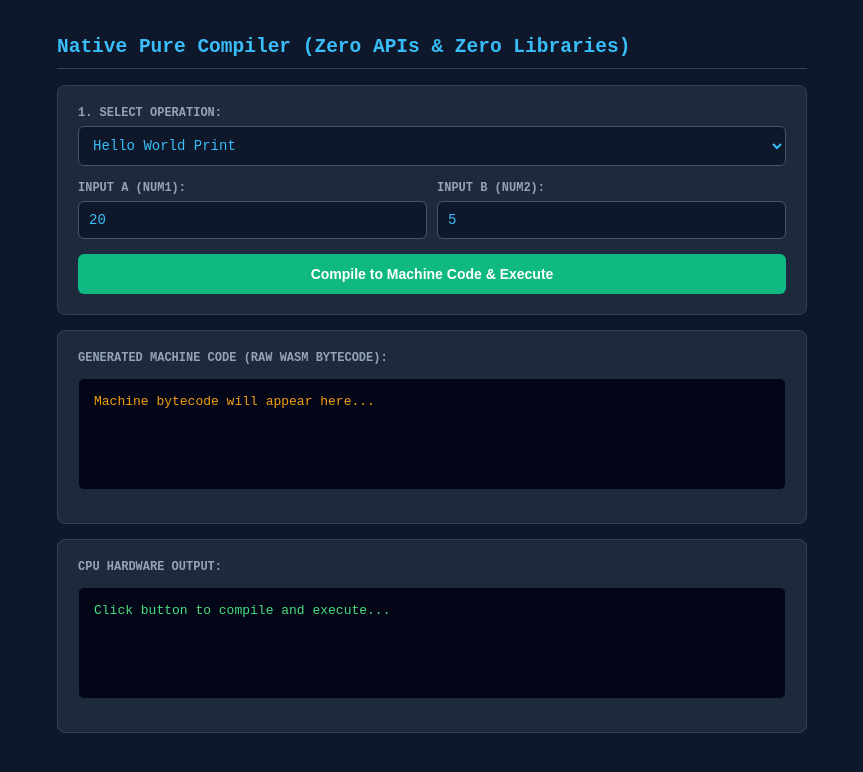
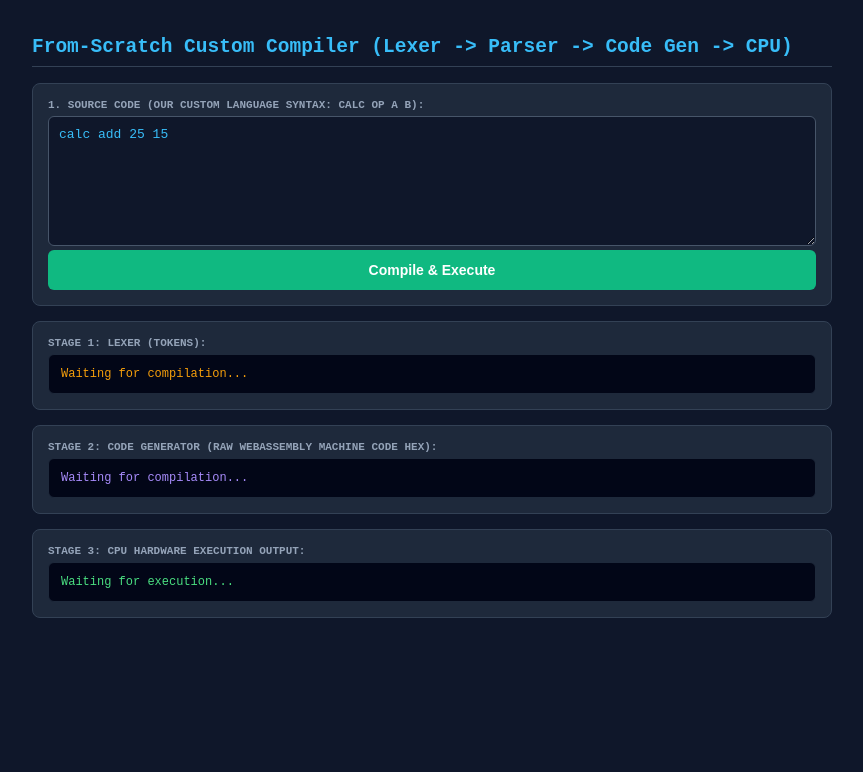
Before and after one commit to sunjinatonni6-lab/CPPify, a plain HTML site: page index.html in a window 1280 px wide. Shown: the whole page, without its empty margins (208-1071 px from the left). Drawn offline with Linux system fonts and the light colour scheme.

Commit message:
Update index.html

```diff
--- a/index.html
+++ b/index.html
@@ -3,138 +3,149 @@
 <head>
   <meta charset="UTF-8">
   <meta name="viewport" content="width=device-width, initial-scale=1.0">
-  <title>Native Pure Compiler (No APIs, No Libraries)</title>
+  <title>From-Scratch Custom Compiler</title>
   <style>
-    body { font-family: monospace; background: #0f172a; color: #f8fafc; padding: 20px; max-width: 750px; margin: auto; }
-    h2 { color: #38bdf8; border-bottom: 1px solid #334155; padding-bottom: 10px; }
-    .card { background: #1e293b; border: 1px solid #334155; padding: 20px; border-radius: 8px; margin-bottom: 15px; }
-    label { display: block; margin-bottom: 6px; font-weight: bold; color: #94a3b8; font-size: 12px; text-transform: uppercase; }
-    input, select { width: 100%; background: #0f172a; color: #38bdf8; border: 1px solid #475569; padding: 10px; font-size: 14px; border-radius: 6px; box-sizing: border-box; margin-bottom: 15px; font-family: inherit; }
-    button { background: #10b981; color: #fff; border: none; padding: 12px 20px; font-size: 14px; font-weight: bold; cursor: pointer; border-radius: 6px; width: 100%; transition: 0.2s; }
+    body { font-family: monospace; background: #0f172a; color: #f8fafc; padding: 20px; max-width: 800px; margin: auto; }
+    h2 { color: #38bdf8; border-bottom: 1px solid #334155; padding-bottom: 8px; }
+    .card { background: #1e293b; border: 1px solid #334155; padding: 15px; border-radius: 8px; margin-bottom: 15px; }
+    label { display: block; margin-bottom: 5px; font-weight: bold; color: #94a3b8; font-size: 11px; text-transform: uppercase; }
+    textarea, input { width: 100%; background: #0f172a; color: #38bdf8; border: 1px solid #475569; padding: 10px; font-size: 13px; border-radius: 6px; box-sizing: border-box; font-family: inherit; }
+    textarea { height: 130px; resize: vertical; }
+    input { height: 38px; margin-bottom: 10px; }
+    button { background: #10b981; color: #fff; border: none; padding: 12px 20px; font-size: 14px; font-weight: bold; cursor: pointer; border-radius: 6px; width: 100%; }
     button:hover { background: #059669; }
-    pre { background: #020617; border: 1px solid #1e293b; padding: 15px; border-radius: 6px; color: #4ade80; white-space: pre-wrap; font-size: 13px; min-height: 80px; }
-    .bytes { color: #f59e0b; word-break: break-all; }
+    pre { background: #020617; border: 1px solid #1e293b; padding: 12px; border-radius: 6px; color: #4ade80; white-space: pre-wrap; font-size: 12px; margin: 0; }
+    .tokens { color: #f59e0b; }
+    .bytecode { color: #a78bfa; }
   </style>
 </head>
 <body>
 
-  <h2>Native Pure Compiler (Zero APIs & Zero Libraries)</h2>
+  <h2>From-Scratch Custom Compiler (Lexer -> Parser -> Code Gen -> CPU)</h2>
 
   <div class="card">
-    <label>1. Select Operation:</label>
-    <select id="function-select">
-      <option value="hello">Hello World Print</option>
-      <option value="add">Addition (+)</option>
-      <option value="sub">Subtraction (-)</option>
-      <option value="mult">Multiplication (*)</option>
-      <option value="div">Division (/)</option>
-    </select>
-
-    <div style="display: flex; gap: 10px;">
-      <div style="flex: 1;">
-        <label>Input A (num1):</label>
-        <input type="number" id="input-a" value="20">
-      </div>
-      <div style="flex: 1;">
-        <label>Input B (num2):</label>
-        <input type="number" id="input-b" value="5">
-      </div>
-    </div>
-
-    <button onclick="compileAndExecute()">Compile to Machine Code & Execute</button>
+    <label>1. Source Code (Our Custom Language syntax: <code>calc op a b</code>):</label>
+    <textarea id="source">calc add 25 15</textarea>
+    <button onclick="runCompiler()">Compile & Execute</button>
   </div>
 
   <div class="card">
-    <label>Generated Machine Code (Raw WASM Bytecode):</label>
-    <pre id="bytecode" class="bytes">Machine bytecode will appear here...</pre>
+    <label>Stage 1: Lexer (Tokens):</label>
+    <pre id="lex-output" class="tokens">Waiting for compilation...</pre>
   </div>
 
   <div class="card">
-    <label>CPU Hardware Output:</label>
-    <pre id="output">Click button to compile and execute...</pre>
+    <label>Stage 2: Code Generator (Raw WebAssembly Machine Code Hex):</label>
+    <pre id="wasm-output" class="bytecode">Waiting for compilation...</pre>
+  </div>
+
+  <div class="card">
+    <label>Stage 3: CPU Hardware Execution Output:</label>
+    <pre id="cpu-output">Waiting for execution...</pre>
   </div>
 
   <script>
     // =========================================================================
-    // NATIVE WASM BYTECODE COMPILER (NO LIBRARIES, NO APIS, NO EVAL)
+    // STAGE 1: LEXER (TOKENIZER)
+    // Breaks raw source code text string into structured atomic tokens.
     // =========================================================================
-
-    // Binary WebAssembly Instructions (Opcodes)
-    const WASM_HEADER = [0x00, 0x61, 0x73, 0x6d, 0x01, 0x00, 0x00, 0x00];
-    const OP_I32_ADD  = 0x6a;
-    const OP_I32_SUB  = 0x6b;
-    const OP_I32_MUL  = 0x6c;
-    const OP_I32_DIV  = 0x6d;
-
-    // Direct Binary Generator for Function Operations
-    function generateBinaryModule(operationOpcode) {
-      return new Uint8Array([
-        ...WASM_HEADER,
-
-        // Type Section (Declares function signature: i32, i32 -> i32)
-        0x01, 0x07, 0x01, 0x60, 0x02, 0x7f, 0x7f, 0x01, 0x7f,
-
-        // Function Section
-        0x03, 0x02, 0x01, 0x00,
-
-        // Export Section (Exports "exec" function)
-        0x07, 0x08, 0x01, 0x04, 0x65, 0x78, 0x65, 0x63, 0x00, 0x00,
-
-        // Code Section (Direct Machine Bytecode Instructions)
-        0x0a, 0x09, 0x01, 0x07, 0x00,
-        0x20, 0x00, // local.get 0 (Input A)
-        0x20, 0x01, // local.get 1 (Input B)
-        operationOpcode, // CPU Instruction Opcode
-        0x0b        // end instruction
-      ]);
+    function lexer(inputCode) {
+      const regex = /[^\s]+/g;
+      const tokens = [];
+      let match;
+      while ((match = regex.exec(inputCode)) !== null) {
+        tokens.push(match[0]);
+      }
+      return tokens;
     }
 
-    async function compileAndExecute() {
-      const fn = document.getElementById('function-select').value;
-      const a = parseInt(document.getElementById('input-a').value) || 0;
-      const b = parseInt(document.getElementById('input-b').value) || 0;
-
-      const bytecodeBox = document.getElementById('bytecode');
-      const outputBox = document.getElementById('output');
-
-      // 1. Hello World Case (Native Text Construction)
-      if (fn === 'hello') {
-        bytecodeBox.innerText = "Text Encoding Stream: [0x48 0x65 0x6C 0x6C 0x6F 0x2C 0x20 0x57 0x6F 0x72 0x6C 0x64 0x21]";
-        outputBox.innerText = "Hello, World!\n\n[Status]: Executed locally without APIs.";
-        return;
+    // =========================================================================
+    // STAGE 2: PARSER & CODE GENERATOR (COMPILER BACKEND)
+    // Translates tokens into abstract syntax and builds actual Wasm binary machine code.
+    // =========================================================================
+    function compileToMachineCode(tokens) {
+      if (tokens.length < 4 || tokens[0] !== "calc") {
+        throw new Error("Syntax Error: Expected format -> calc [add|sub|mult|div] [num1] [num2]");
       }
 
-      // 2. Map Operation to CPU Machine Opcode
+      const operation = tokens[1];
+      const a = parseInt(tokens[2], 10);
+      const b = parseInt(tokens[3], 10);
+
+      // Map language operations to WebAssembly CPU Instruction Opcodes
       let opcode;
-      if (fn === 'add') opcode = OP_I32_ADD;
-      if (fn === 'sub') opcode = OP_I32_SUB;
-      if (fn === 'mult') opcode = OP_I32_MUL;
-      if (fn === 'div') opcode = OP_I32_DIV;
+      if (operation === "add") opcode = 0x6a; // i32.add
+      else if (operation === "sub") opcode = 0x6b; // i32.sub
+      else if (operation === "mult") opcode = 0x6c; // i32.mul
+      else if (operation === "div") opcode = 0x6d; // i32.div_s
+      else throw new Error(`Unknown operator: ${operation}`);
 
-      if (fn === 'div' && b === 0) {
-        bytecodeBox.innerText = "N/A";
-        outputBox.innerText = "Error: Division by zero is not allowed!";
-        return;
-      }
+      // WebAssembly Binary Machine Code Structure Headers
+      const WASM_MAGIC = [0x00, 0x61, 0x73, 0x6d];
+      const WASM_VERSION = [0x01, 0x00, 0x00, 0x00];
 
-      // 3. Generate Pure Machine Bytecode Array
-      const wasmBytecode = generateBinaryModule(opcode);
+      // Type section: function signature (i32, i32 -> i32)
+      const typeSection = [0x01, 0x07, 0x01, 0x60, 0x02, 0x7f, 0x7f, 0x01, 0x7f];
+      // Function section
+      const funcSection = [0x03, 0x02, 0x01, 0x00];
+      // Export section: exporting function as "run"
+      const exportSection = [0x07, 0x07, 0x01, 0x03, 0x72, 0x75, 0x6e, 0x00, 0x00];
 
-      // Print Raw Bytes to UI (Hex Format)
-      bytecodeBox.innerText = Array.from(wasmBytecode)
-        .map(byte => '0x' + byte.toString(16).padStart(2, '0').toUpperCase())
-        .join(' ');
+      // Code section: compiled machine instructions
+      // (Loads params into stack, executes instruction opcode, returns result)
+      const codeSection = [
+        0x0a, 0x09, 0x01, 0x07, 0x00,
+        0x20, 0x00, // local.get 0 (first parameter 'a')
+        0x20, 0x01, // local.get 1 (second parameter 'b')
+        opcode,     // CPU Arithmetic Instruction
+        0x0b        // end
+      ];
+
+      // Concatenate sections into final executable binary buffer array
+      const binaryBytes = new Uint8Array([
+        ...WASM_MAGIC,
+        ...WASM_VERSION,
+        ...typeSection,
+        ...funcSection,
+        ...exportSection,
+        ...codeSection
+      ]);
+
+      return { binaryBytes, a, b, operation };
+    }
+
+    // =========================================================================
+    // DRIVER / COMPILER PIPELINE CONTROLLER
+    // =========================================================================
+    async function runCompiler() {
+      const sourceCode = document.getElementById('source').value;
+      const lexOutput = document.getElementById('lex-output');
+      const wasmOutput = document.getElementById('wasm-output');
+      const cpuOutput = document.getElementById('cpu-output');
 
       try {
-        // 4. Send Machine Bytecode to CPU via Native Browser Wasm Engine
-        const compiledModule = await WebAssembly.instantiate(wasmBytecode);
+        // Step 1: Lexical Analysis
+        const tokens = lexer(sourceCode);
+        lexOutput.innerText = JSON.stringify(tokens, null, 2);
 
-        // Execute Compiled Function directly on CPU
-        const result = compiledModule.instance.exports.exec(a, b);
+        // Step 2: Parsing & Code Generation (Compilation)
+        const { binaryBytes, a, b, operation } = compileToMachineCode(tokens);
 
-        outputBox.innerText = `Function: ${fn}(${a}, ${b})\nCPU Executed Result: ${result}\n\n[Status]: Executed pure machine code locally on hardware.`;
+        const hexString = Array.from(binaryBytes)
+          .map(b => '0x' + b.toString(16).padStart(2, '0').toUpperCase())
+          .join(' ');
+        wasmOutput.innerText = hexString;
+
+        // Step 3: Execution of compiled machine code on CPU via WebAssembly engine
+        const module = await WebAssembly.instantiate(binaryBytes);
+        const result = module.instance.exports.run(a, b);
+
+        cpuOutput.innerText = `Operation: ${operation}(${a}, ${b})\nCompiled Result Computed by CPU: ${result}\n\n[Status]: Compilation & execution successful!`;
+
       } catch (err) {
-        outputBox.innerText = "Execution Error: " + err.message;
+        lexOutput.innerText = "Compilation Failed";
+        wasmOutput.innerText = "N/A";
+        cpuOutput.innerText = err.message;
       }
     }
   </script>
```
